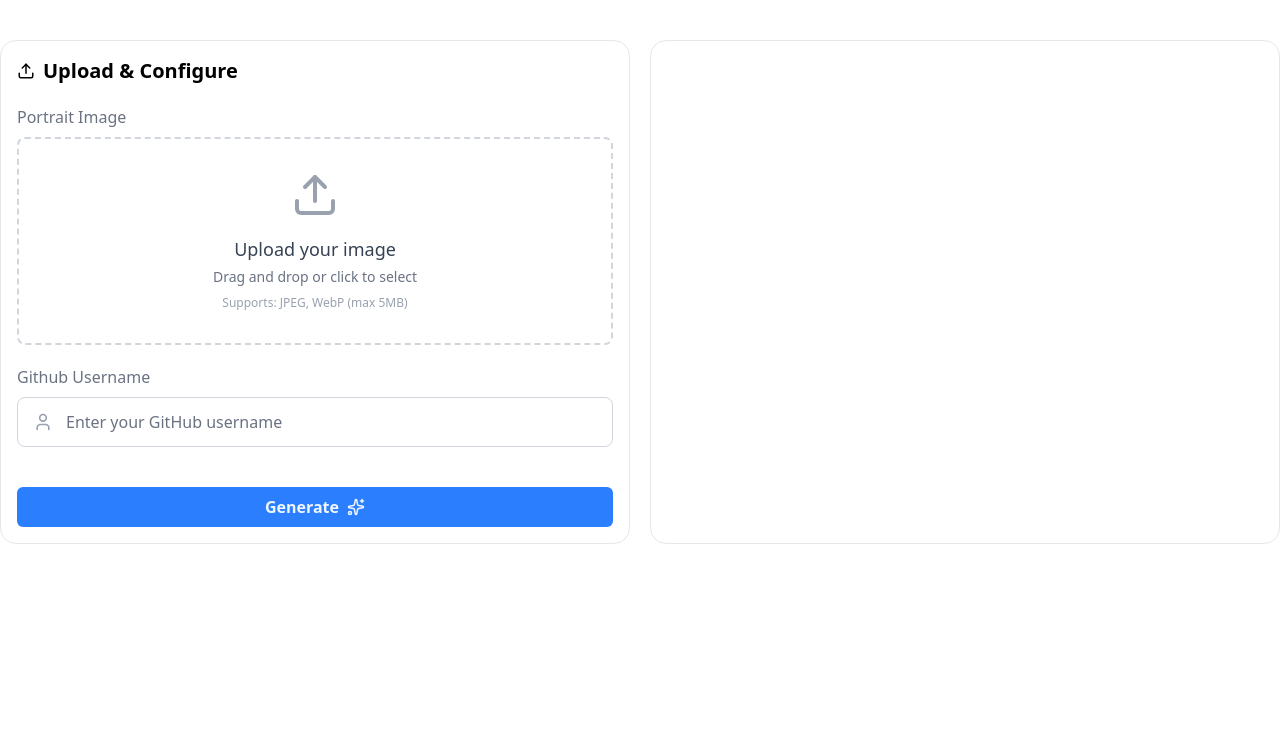
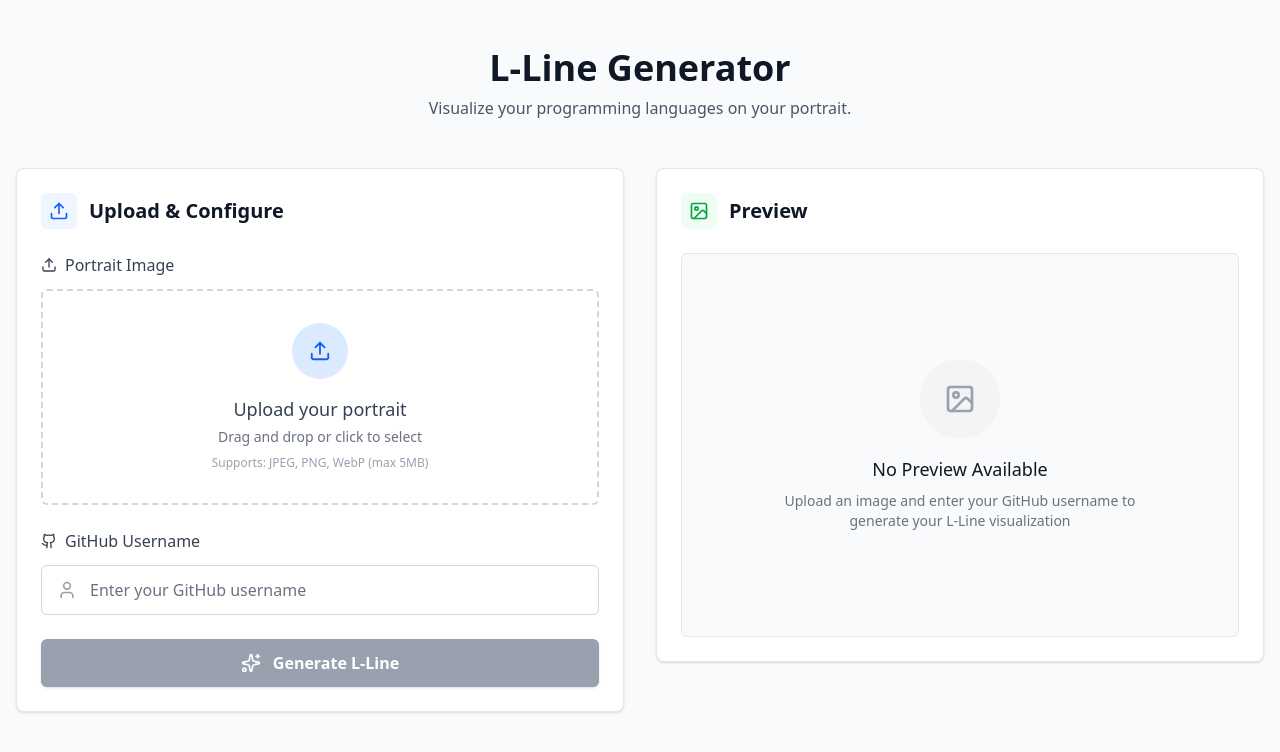
Before and after one commit to tonmoydeb404/l-line, a React (Vite) app: page / in a window 1280 px wide. Shown: the top 752 px of the page. Built offline with nearby package versions, Linux system fonts and the light colour scheme.

Commit message:
feat: updated UI using v0

```diff
--- a/src/app/index.tsx
+++ b/src/app/index.tsx
@@ -1,25 +1,27 @@
+"use client";
+
 import {
+  LucideGithub,
+  LucideImage,
   LucideLoader2,
+  LucideRotateCcw,
   LucideSparkles,
   LucideUpload,
   LucideUser,
-} from "lucide-react";
-import { useState } from "react";
+} from "lucide-react"; // Added LucideRotateCcw for reset icon
+import { useCallback, useState } from "react"; // Added useCallback
 import { toast } from "sonner";
 import ImageDropzone from "../components/image-dropzone";
 import ImagePreview from "../components/preview";
 import useDetectFace from "../hooks/use-detect-face";
 import { useFetchLanguages } from "../hooks/use-fetch-language";
 
-type Props = {};
-
-const App = (_props: Props) => {
+export default function App() {
   const [image, setImage] = useState<File | null>(null);
   const [userName, setUserName] = useState("");
   const [isLoading, setIsLoading] = useState(false);
-  const { fetchLanguages, languages } = useFetchLanguages();
-
-  const { detectFace, face } = useDetectFace();
+  const { fetchLanguages, languages, resetLanguages } = useFetchLanguages(); // Added resetLanguages
+  const { detectFace, face, resetFace } = useDetectFace(); // Added resetFace
 
   const handleGenerate = async () => {
     setIsLoading(true);
@@ -33,81 +35,173 @@ const App = (_props: Props) => {
       }
 
       await fetchLanguages(userName);
-
       await detectFace(image);
 
-      toast.success("Image generated!");
+      toast.success("L-Line generated successfully! 🎉");
     } catch (error) {
       toast.error(
-        error instanceof Error ? error.message : "Failed to generate image!"
+        error instanceof Error ? error.message : "Failed to generate L-Line!"
       );
     } finally {
       setIsLoading(false);
     }
   };
 
+  // New reset function
+  const resetAll = useCallback(() => {
+    setImage(null);
+    setUserName("");
+    resetLanguages(); // Call reset from useFetchLanguages hook
+    resetFace(); // Call reset from useDetectFace hook
+    setIsLoading(false);
+    toast.info("All fields reset.");
+  }, [resetLanguages, resetFace]);
+
+  const hasResults = image && face && languages.length > 0;
+
   return (
-    <div className="grid grid-cols-2 container mx-auto py-10 gap-5">
-      <div>
-        <div className="border border-gray-200 p-4 rounded-2xl">
-          <h2 className="text-xl font-semibold flex items-center gap-2 mb-5">
-            <LucideUpload size={18} />
+    <div className="min-h-screen bg-gray-50 text-gray-900">
+      {/* Header */}
+      <div className="container mx-auto px-4 py-12">
+        <div className="text-center mb-12">
+          <h1 className="text-3xl md:text-4xl font-bold text-gray-900 mb-2">
+            L-Line Generator
+          </h1>
+          <p className="text-base text-gray-600 max-w-2xl mx-auto">
+            Visualize your programming languages on your portrait.
+          </p>
+        </div>
+
+        {/* Main Content */}
+        <div className="grid lg:grid-cols-2 gap-8 max-w-7xl mx-auto">
+          {/* Left Panel - Configuration */}
+          <div className="space-y-6">
+            <div className="bg-white border border-gray-200 p-6 rounded-lg shadow-sm">
+              <div className="flex items-center gap-3 mb-6">
+                <div className="p-2 bg-blue-50 rounded-md">
+                  <LucideUpload size={20} className="text-blue-600" />
+                </div>
+                <h2 className="text-xl font-semibold text-gray-900">
                   Upload & Configure
                 </h2>
+              </div>
 
+              <div className="space-y-6">
                 <ImageDropzone image={image} setImage={setImage} />
 
-          <div className="w-full mt-5">
-            <label className="text-gray-500 mb-2 block">Github Username</label>
+                <div className="space-y-3">
+                  <label className="flex items-center gap-2 text-gray-700 font-medium">
+                    <LucideGithub size={16} />
+                    GitHub Username
+                  </label>
                   <div className="relative">
                     <div className="absolute inset-y-0 left-0 pl-4 flex items-center pointer-events-none">
                       <LucideUser className="h-5 w-5 text-gray-400" />
                     </div>
-
                     <input
                       type="text"
                       value={userName}
                       onChange={(e) => setUserName(e.target.value)}
                       placeholder="Enter your GitHub username"
                       disabled={isLoading}
-                className={`
-            block w-full pl-12 pr-4 py-3
-            border border-gray-300 rounded-lg
-            bg-white text-gray-900 placeholder-gray-500
-            focus:outline-none focus:ring-2 focus:ring-blue-500 focus:border-transparent
-            disabled:bg-gray-50 disabled:text-gray-500 disabled:cursor-not-allowed
-            transition-all duration-200 ease-in-out
-            hover:border-gray-400
-            ${isLoading ? "animate-pulse" : ""}
-          `}
+                      className="block w-full pl-12 pr-4 py-3 border border-gray-300 rounded-md bg-white text-gray-900 placeholder-gray-500 focus:outline-none focus:ring-2 focus:ring-blue-500 focus:border-transparent disabled:bg-gray-100 disabled:text-gray-500 disabled:cursor-not-allowed transition-all duration-200 ease-in-out hover:border-gray-400"
                     />
                   </div>
                 </div>
 
+                <div className="flex gap-3">
                   <button
-            className="w-full py-2 flex gap-2 items-center justify-center bg-blue-500 rounded-md text-blue-50 font-semibold hover:bg-blue-600 duration-200 cursor-pointer mt-10"
+                    className="flex-1 py-3 flex gap-3 items-center justify-center bg-blue-600 rounded-md text-white font-semibold hover:bg-blue-700 disabled:bg-gray-400 disabled:cursor-not-allowed transition-all duration-200 shadow-sm hover:shadow-md"
                     onClick={handleGenerate}
-            disabled={isLoading}
+                    disabled={isLoading || !image || !userName}
                   >
                     {isLoading ? (
                       <>
-                Generating <LucideLoader2 size={18} className="animate-spin" />
+                        <LucideLoader2 size={20} className="animate-spin" />
+                        Generating L-Line...
                       </>
                     ) : (
                       <>
-                Generate <LucideSparkles size={18} />
+                        <LucideSparkles size={20} />
+                        Generate L-Line
                       </>
                     )}
                   </button>
-        </div>
-      </div>
-      <div className="p-4 border border-gray-200 rounded-2xl">
-        {image && face && (
-          <ImagePreview image={image} face={face} languages={languages} />
+                  {hasResults && (
+                    <button
+                      className="py-3 px-4 flex gap-2 items-center justify-center bg-gray-200 rounded-md text-gray-700 font-semibold hover:bg-gray-300 disabled:bg-gray-100 disabled:text-gray-500 disabled:cursor-not-allowed transition-all duration-200 shadow-sm hover:shadow-md"
+                      onClick={resetAll}
+                      disabled={isLoading}
+                    >
+                      <LucideRotateCcw size={20} />
+                      Reset
+                    </button>
                   )}
                 </div>
               </div>
+            </div>
+
+            {/* Stats Card */}
+            {languages.length > 0 && (
+              <div className="bg-white border border-gray-200 p-6 rounded-lg shadow-sm">
+                <h3 className="text-lg font-semibold text-gray-900 mb-4">
+                  Detected Languages ({languages.length})
+                </h3>
+                <div className="grid grid-cols-2 gap-3">
+                  {languages.slice(0, 6).map((lang) => (
+                    <div
+                      key={lang.id}
+                      className="flex items-center gap-2 p-2 bg-gray-50 rounded-md"
+                    >
+                      <div className="w-3 h-3 bg-blue-500 rounded-full"></div>
+                      <span className="text-sm font-medium text-gray-700">
+                        {lang.language}
+                      </span>
+                      <span className="text-xs text-gray-500 ml-auto">
+                        {lang.usagePercent}%
+                      </span>
+                    </div>
+                  ))}
+                  {languages.length > 6 && (
+                    <div className="flex items-center justify-center p-2 bg-gray-100 rounded-md text-sm text-gray-500">
+                      +{languages.length - 6} more
+                    </div>
+                  )}
+                </div>
+              </div>
+            )}
+          </div>
+
+          {/* Right Panel - Preview */}
+          <div>
+            <div className="bg-white border border-gray-200 p-6 rounded-lg shadow-sm">
+              <div className="flex items-center gap-3 mb-6">
+                <div className="p-2 bg-green-50 rounded-md">
+                  <LucideImage size={20} className="text-green-600" />
+                </div>
+                <h2 className="text-xl font-semibold text-gray-900">Preview</h2>
+              </div>
+
+              {hasResults ? (
+                <ImagePreview image={image} face={face} languages={languages} />
+              ) : (
+                <div className="flex flex-col items-center justify-center h-96 text-center bg-gray-50 rounded-md border border-gray-200">
+                  <div className="w-20 h-20 bg-gray-100 rounded-full flex items-center justify-center mb-4">
+                    <LucideImage size={32} className="text-gray-400" />
+                  </div>
+                  <h3 className="text-lg font-medium text-gray-900 mb-2">
+                    No Preview Available
+                  </h3>
+                  <p className="text-gray-500 max-w-sm text-sm">
+                    Upload an image and enter your GitHub username to generate
+                    your L-Line visualization
+                  </p>
+                </div>
+              )}
+            </div>
+          </div>
+        </div>
+      </div>
+    </div>
   );
-};
-
-export default App;
+}
--- a/src/components/image-dropzone.tsx
+++ b/src/components/image-dropzone.tsx
@@ -1,4 +1,6 @@
-import { Upload } from "lucide-react";
+"use client";
+
+import { Upload } from "lucide-react"; // Removed X icon
 import React from "react";
 import { useDropzone } from "react-dropzone";
 
@@ -20,48 +22,59 @@ const ImageDropzone: React.FC<ImageDropzoneProps> = ({ image, setImage }) => {
   const { getRootProps, getInputProps, isDragActive } = useDropzone({
     onDrop,
     accept: {
-      "image/*": [".jpeg", ".jpg", ".webp"],
+      "image/*": [".jpeg", ".jpg", ".webp", ".png"],
     },
     multiple: false,
     maxSize: 5 * 1024 * 1024, // 5MB limit
   });
 
   return (
-    <div className="w-full">
-      <label className="text-gray-500 mb-2 block">Portrait Image</label>
+    <div className="w-full space-y-3">
+      <label className="flex items-center gap-2 text-gray-700 font-medium">
+        <Upload size={16} />
+        Portrait Image
+      </label>
 
       <div
         {...getRootProps()}
         className={`
-            border-2 border-dashed rounded-lg p-8 text-center cursor-pointer transition-colors duration-200
+          relative border-2 border-dashed rounded-md p-8 text-center cursor-pointer transition-all duration-200
           ${
             isDragActive
               ? "border-blue-400 bg-blue-50"
+              : image
+              ? "border-green-400 bg-green-50"
               : "border-gray-300 hover:border-gray-400 hover:bg-gray-50"
           }
         `}
       >
         <input {...getInputProps()} />
         {image ? (
+          <div className="relative">
             <img
-            src={URL.createObjectURL(image)}
+              src={URL.createObjectURL(image) || "/placeholder.svg"}
               alt="Preview"
-            className="max-w-full max-h-48 mx-auto rounded-lg"
+              className="max-w-full max-h-48 mx-auto rounded-md shadow-sm"
             />
+            {/* Removed the individual remove button here */}
+            <div className="mt-4 text-sm text-gray-600">
+              Click or drag a new image to replace
+            </div>
+          </div>
         ) : (
           <div className="space-y-4">
-            <div className="mx-auto w-12 h-12 text-gray-400">
-              <Upload size={48} />
+            <div className="mx-auto w-14 h-14 bg-blue-100 rounded-full flex items-center justify-center">
+              <Upload size={22} className="text-blue-600" />
             </div>
             <div>
               <p className="text-lg font-medium text-gray-700">
-                {isDragActive ? "Drop your image here" : "Upload your image"}
+                {isDragActive ? "Drop your image here" : "Upload your portrait"}
               </p>
               <p className="text-sm text-gray-500 mt-1">
                 Drag and drop or click to select
               </p>
               <p className="text-xs text-gray-400 mt-2">
-                Supports: JPEG, WebP (max 5MB)
+                Supports: JPEG, PNG, WebP (max 5MB)
               </p>
             </div>
           </div>
--- a/src/hooks/use-detect-face.ts
+++ b/src/hooks/use-detect-face.ts
@@ -1,3 +1,5 @@
+"use client";
+
 import {
   createDetector,
   SupportedModels,
@@ -20,6 +22,7 @@ interface UseDetectFaceReturn {
   status: DetectionStatus;
   face: Face | null;
   isLoading: boolean;
+  resetFace: () => void; // Added resetFace to return type
 }
 
 const useDetectFace = (): UseDetectFaceReturn => {
@@ -114,11 +117,18 @@ const useDetectFace = (): UseDetectFaceReturn => {
     [loadModel]
   );
 
+  // New reset function for face data
+  const resetFace = useCallback(() => {
+    setFace(null);
+    setStatus("idle");
+  }, []);
+
   return {
     detectFace,
     status,
     face,
     isLoading,
+    resetFace, // Return the new reset function
   };
 };
 
--- a/src/hooks/use-fetch-language.ts
+++ b/src/hooks/use-fetch-language.ts
@@ -1,3 +1,5 @@
+"use client";
+
 import { useCallback, useState } from "react";
 
 interface LanguageData {
@@ -11,6 +13,7 @@ interface UseFetchLanguagesReturn {
   isLoading: boolean;
   error: string | null;
   fetchLanguages: (username: string) => Promise<LanguageData[]>;
+  resetLanguages: () => void; // Added resetLanguages to return type
 }
 
 // Session storage key prefix
@@ -192,10 +195,17 @@ export const useFetchLanguages = (): UseFetchLanguagesReturn => {
     [getFromStorage, fetchFromAPI, saveToStorage]
   );
 
+  // New reset function for languages
+  const resetLanguages = useCallback(() => {
+    setLanguages([]);
+    setError(null);
+  }, []);
+
   return {
     languages,
     isLoading,
     error,
     fetchLanguages,
+    resetLanguages, // Return the new reset function
   };
 };
```
Also changed, not shown: src/components/preview.tsx (+46 -17 lines). Lines whose indentation alone changed are shown as unchanged.
